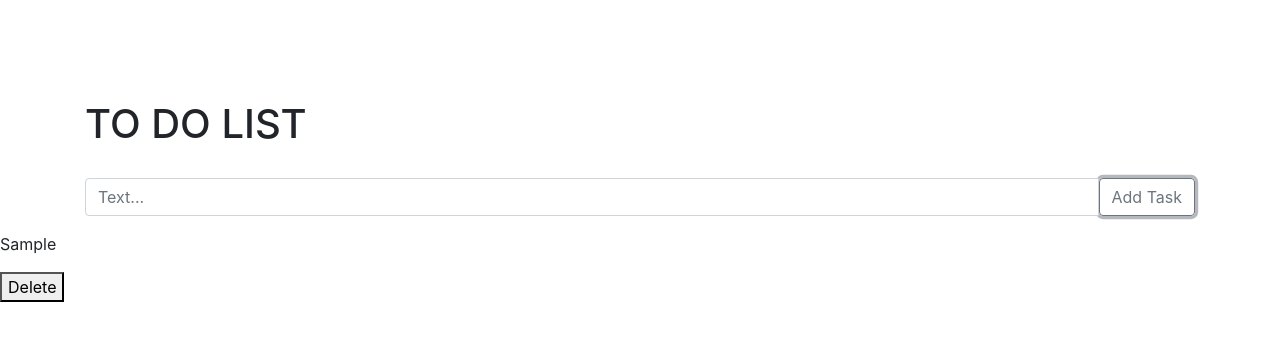
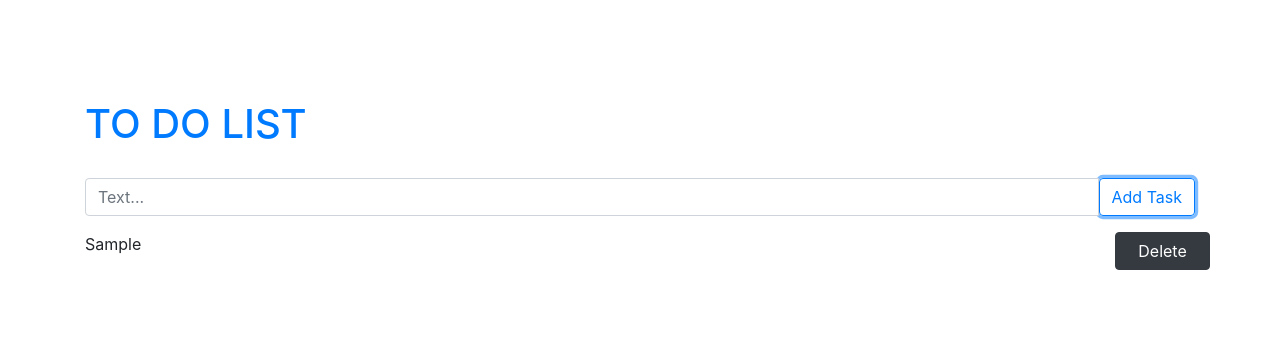
Before and after one commit to Carpa88/lesson1, a website built with webpack: page src/index.html in a window 1280 px wide. Both pictures are taken after typing "Sample" into the empty fields and a click on the button "Add Task". Built offline with nearby package versions, Linux system fonts and the light colour scheme.

Commit message:
style of list is done

```diff
--- a/src/index.html
+++ b/src/index.html
@@ -8,12 +8,12 @@
 </head>
 <body>
   <main>
-    <div class="container">
+    <div class="container" id='container'>
       <h1 class="header_title">TO DO LIST</h1>
 
       <div class="input-group mb-3">
         <input type="text" id='input' class="form-control" placeholder="Text...">
-        <button class="btn btn-outline-secondary" type="button" id="button-addon2">Add Task</button>
+        <button class="btn btn-outline-primary" type="button" id="button-addon2">Add Task</button>
       </div>
     </div>
 
--- a/src/index.js
+++ b/src/index.js
@@ -10,16 +10,16 @@ function addItem () {
   let p = document.createElement('p');
   let button = document.createElement('button');
 
-  div.className = "text_list_box";
+  div.className = "text_list_box row justify-content-start";
 
   p.innerHTML = input.value || 'Enter to-do-item, please';
-  p.className = "text_list_item";
+  p.className = "text_list_item col-11";
 
   button.innerText = 'Delete';
-  button.className = "button_delete";
+  button.className = "col-1 button_delete btn btn-dark";
   button.onclick = deleteItem;
 
-  document.body.append(div);
+  document.getElementById('container').append(div);
   div.append(p, button);
 
   input.value = '';
--- a/src/style.css
+++ b/src/style.css
@@ -1,3 +1,7 @@
 .header_title{
     margin: 100px 0 30px 0;
+    color: #007bff;
 }
+.button_delete{
+    align-self: start;
+}
```
